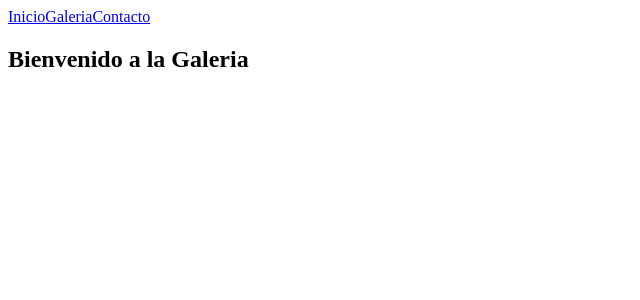
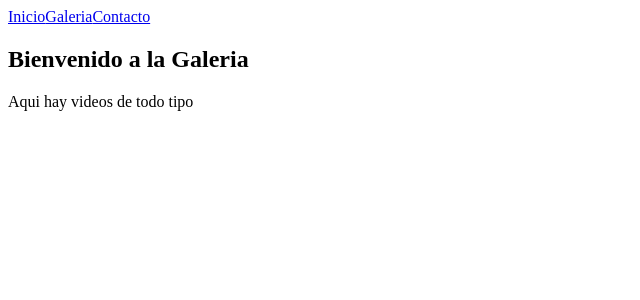
Before and after one commit to fpescar-lxv14/reactjs, a React (Vite) app: page /gallery in a window 1280 px wide. Shown: the top 300 px of the page, without its empty margins (0-640 px from the left). Built offline with nearby package versions, Linux system fonts and the light colour scheme.

Commit message:
agregar componentes de distintos tipos

```diff
--- a/src/App.jsx
+++ b/src/App.jsx
@@ -1,4 +1,8 @@
 import { BrowserRouter, NavLink, Routes, Route } from "react-router"
+import Home from "./components/Home"
+import Contact from "./components/Contact"
+import Gallery from "./components/Gallery"
+import NotFound from "./components/NotFound.jsx"
 function App() {
   return (
     <BrowserRouter>
@@ -11,9 +15,10 @@ function App() {
       {/* Switch (renderizado condicional) */}
       <Routes>
         {/* Evaluaciones de path y devuelve componente o contenido */}
-        <Route path="home" element={<h2>Estas en Casa</h2>} />
-        <Route path="gallery" element={<h2>Bienvenido a la Galeria</h2>} />
-        <Route path="contact" element={<h2>Contactanos cuando Quieras</h2>} />
+        <Route path="home" element={<Home/>} />
+        <Route path="gallery" element={<Gallery/>} />
+        <Route path="contact" element={<Contact/>} />
+        <Route path="*" element={<NotFound/>} />
       </Routes>
     </BrowserRouter>
   )
--- /dev/null
+++ b/src/components/Contact.jsx
@@ -0,0 +1,12 @@
+import { useState, useEffect } from 'react'
+
+const Contact = () => {
+    const [contact, setContact] = useState()
+    useEffect(()=>{ setTimeout(()=>setContact('anonimous'),2000) },[])
+    return (
+    <header>
+        <h2>Gracias por ponerte en Contacto</h2>
+        <p>en unos momentos recibiras una notificacion por parte de { contact ?? "..." }</p>
+    </header>
+)}
+export default Contact
--- /dev/null
+++ b/src/components/Gallery.jsx
@@ -0,0 +1,15 @@
+import React, { useEffect, useState } from 'react'
+
+export default function Gallery(props) {
+    const [content, setContent] = useState();
+    useEffect(() => {
+        const timer = setTimeout(() => {
+            setContent(Math.round(Math.random()) ? "videos" : "imagenes" )
+        }, 1000)
+    },[])
+    return (
+    <header>
+        <h2>Bienvenido a la Galeria</h2>
+        <p>Aqui hay { content } de todo tipo</p>
+    </header>
+)}
--- /dev/null
+++ b/src/components/Home.jsx
@@ -0,0 +1,27 @@
+import React, { Component } from 'react'
+
+export default class Home extends Component {
+    constructor(props){
+        super(props)
+        this.state = { user: undefined }
+    }
+    render() {
+    return (
+        <header>
+            <h2>Estas en Casa</h2>
+            <p>Bienvenido {this.state.user}</p>
+        </header>
+    )}
+    componentDidMount(){
+        setTimeout(
+            () => this.setState({ user: "cristian" }),
+            1000
+        )}
+    componentWillUnmount(){
+        clearTimeout(
+            setTimeout(
+                () => this.setState({ user: "cristian" }),
+            1000
+        ))
+    }
+}
--- /dev/null
+++ b/src/components/NotFound.jsx
@@ -0,0 +1,7 @@
+const NotFound = () =>
+<header>
+    <h2>Lo sentimos, ha ocurrido un error</h2>
+    <p>no pudimos encontrar la direccion solicitada</p>
+</header>
+
+export default NotFound
```
